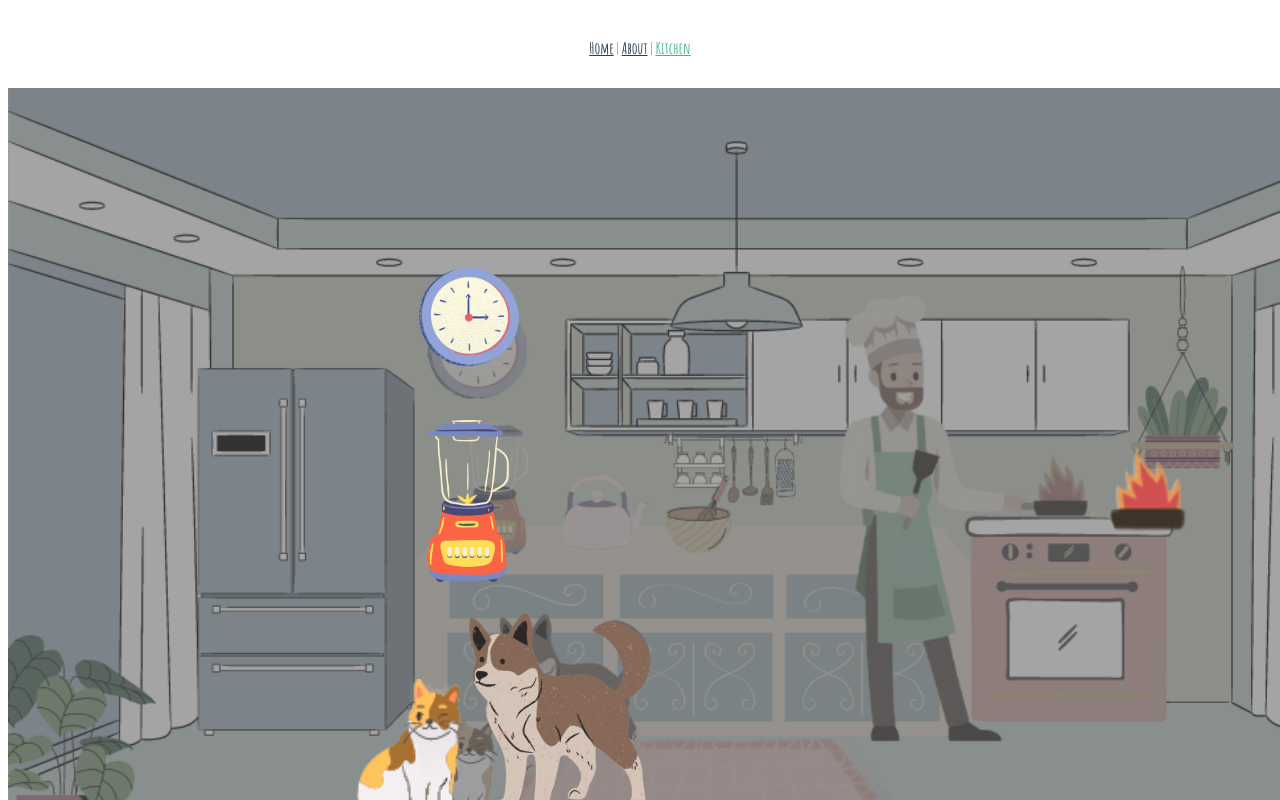
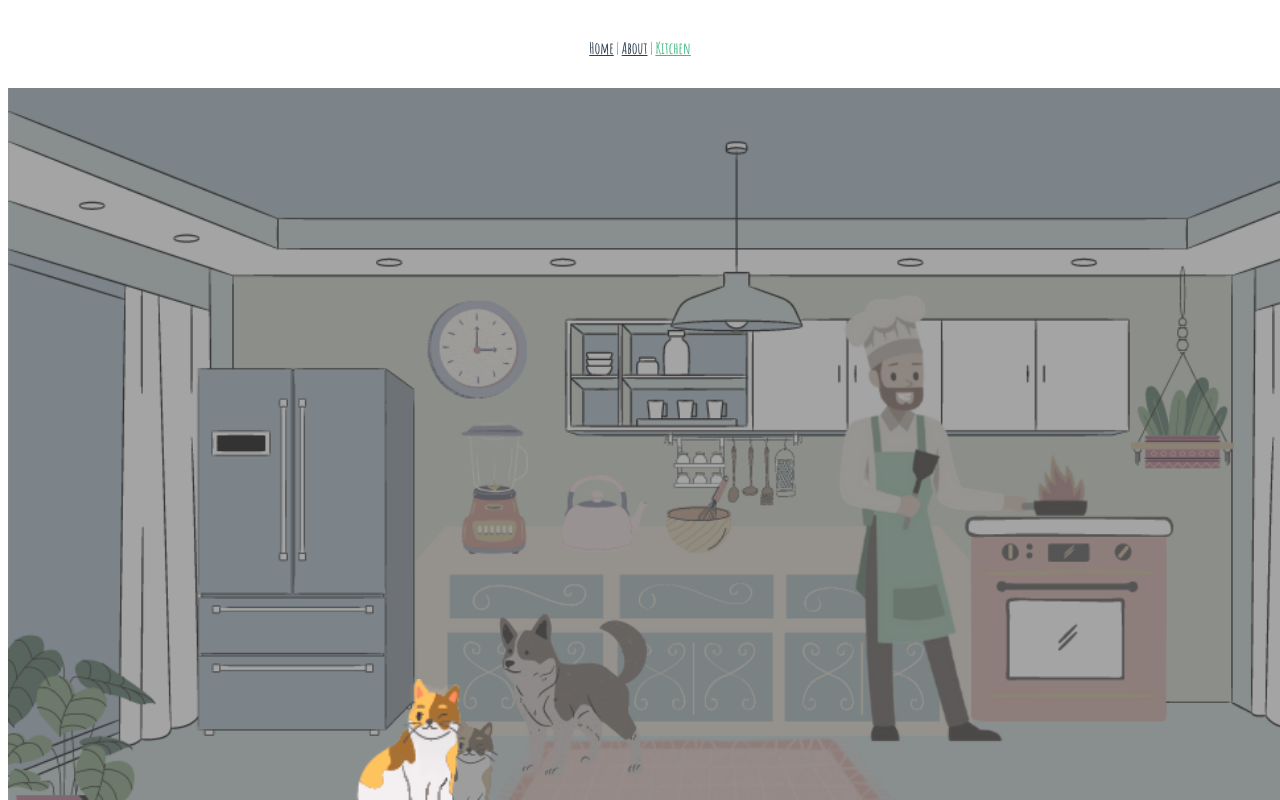
Before and after one commit to Broken-Lore/kiku-app, a Vue app: page /kitchen in a window 1280 px wide. Both pictures are taken after a click on the button "Play". Shown: the top 800 px of the page. Built offline with nearby package versions, Linux system fonts and the light colour scheme.

Commit message:
component dog

```diff
--- /dev/null
+++ b/src/components/Dog.vue
@@ -0,0 +1,37 @@
+ <template>
+    <figure class="dog">
+      <img
+        @click="playDog"
+        class="img-dog"
+       src="../assets/img/dog-removebg-preview.png"
+      />
+
+    </figure>
+ </template>
+
+ <script>
+ export default {
+     name:"Dog",
+
+methods:{
+ playDog(){
+
+      let dog = new Audio(dogSfx)
+
+dog.play()
+    },
+    }
+
+ }
+ </script>
+
+ <style scoped>
+   .cat {
+  position: absolute;
+  bottom: -1vh;
+  left: 19vw;
+  min-width: 15vw;
+  min-height: 15vw;
+}
+
+ </style>
--- a/src/components/Kitchen.vue
+++ b/src/components/Kitchen.vue
@@ -13,13 +13,8 @@
       alt=""
     />
 
-    <img
-      class="img-clock"
-      v-if="state === true"
-      src="../assets/img/reloj-removebg-preview.png"
-      alt=""
-    />
-  <!-- Sound object  -->
+    <Dog v-if="state === true"/>
+    <!-- Sound object  -->
     <figure class="cat">
       <img
         @click="play"
@@ -30,34 +25,6 @@
       <figcaption v-if="state === true" class="cat-name">
         A cat
       </figcaption>
-    </figure>
-
-    <figure class="mixer">
-      <img
-        @click="playMixer"
-        class="img-mixer"
-        v-if="state === true"
-        src="../assets/img/mixing-removebg-preview.png"
-      />
-
-    </figure>
-    <figure class="dog">
-      <img
-        @click="playDog"
-        class="img-dog"
-        v-if="state === true"
-        src="../assets/img/dog-removebg-preview.png"
-      />
-
-    </figure>
-    <figure class="dog">
-      <img
-        @click="playPan"
-        class="img-pan"
-        v-if="state === true"
-        src="../assets/img/Pan.png"
-      />
-
     </figure>
     <!-- Sound object  -->
 
@@ -85,14 +52,16 @@
 
 <script>
 
-import catSfx from "../assets/sound/kitty.wav";
-import mixerSfx from "../assets/sound/mixer.mp3";
-import dogSfx from "../assets/sound/dog.mp3";
-import panSfx from "../assets/sound/Pan.mp3";
+import Dog from "./Dog.vue";
 
 
 
 export default {
+  name: "Kitchen",
+  components: {
+
+    Dog
+  },
   data() {
     return {
       state: false,
@@ -106,31 +75,10 @@ export default {
     },
     play(){
       let cat = new Audio(catSfx)
-
-
       cat.play()
-    },
-    playMixer(){
-      let mixer = new Audio(mixerSfx)
-
-
-      mixer.play()
-    },
-    playDog(){
-      let dog = new Audio(dogSfx)
-
-
-      dog.play()
-    },
-    playPan(){
-      let pan = new Audio(panSfx)
-
-
-      pan.play()
     },
 
   },
-
 };
 </script>
 
@@ -159,7 +107,6 @@ export default {
 }
 
 .img-cat{
-
   width: 12vw;
   height: 12vw;
 }
@@ -169,40 +116,6 @@ export default {
   font-size: 2rem;
   font-weight: 700;
 }
-.img-clock {
-  z-index: 3;
-  position: absolute;
-  width: 7.8vw;
-  height: auto;
-  top: 22.5%;
-  left: 32.5%;
-}
-
-.img-mixer {
-  z-index: 3;
-  position: absolute;
-  width: 13vw;
-  height: auto;
-  top: 41.2%;
-  left: 29.8%;
-}
-.img-dog {
-  z-index: 3;
-  position: absolute;
-  width: 16vw;
-  height: auto;
-  top: 65.5%;
-  left: 35.5%;
-}
-.img-pan {
-  z-index: 3;
-  position: absolute;
-  width: 8.5vw;
-  height: auto;
-  top: 44.6%;
-  left: 85.5%;
-}
-
 
 .btn-play {
   font-family: "Amatic SC", cursive;
```
